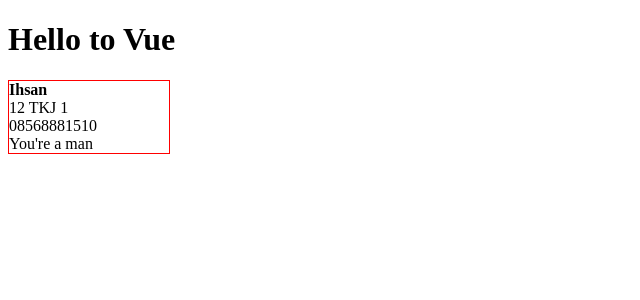
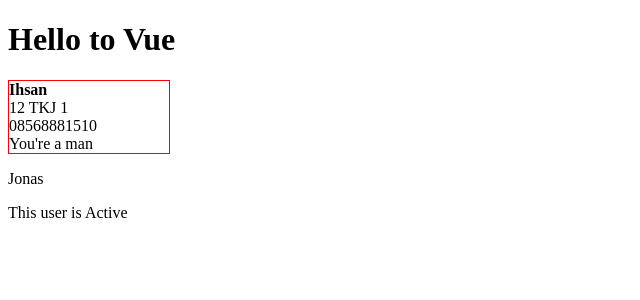
Before and after one commit to NeoGlanding/vue-component1, a Vue app: page / in a window 1280 px wide. Shown: the top 300 px of the page, without its empty margins (0-640 px from the left). Built offline with nearby package versions, Linux system fonts and the light colour scheme.

Commit message:
props binding

```diff
--- a/src/App.vue
+++ b/src/App.vue
@@ -1,15 +1,18 @@
 <template>
   <h1>Hello to Vue</h1>
   <Card is-man="1" name="Ihsan" school-class="12 TKJ 1" phone-number="08568881510" />
+  <Card2 :active="true" name="Jonas" />
 </template>
 
 <script>
 import Card from './components/Card.vue'
+import Card2 from './components/Card2.vue'
 
 export default {
   name: 'App',
   components: {
-    Card
+    Card,
+    Card2
   },
   methods: {
     getData(data) {
--- a/src/components/Card2.vue
+++ b/src/components/Card2.vue
@@ -0,0 +1,23 @@
+<template>
+    <div class="card">
+        <p>{{ name }}</p>
+        <p>{{ active ? 'This user is Active' : 'This user is inactive'}}</p>
+    </div>
+</template>
+
+<script>
+export default {
+    props: {
+        name: {
+            type: String,
+        },
+        active: {
+            type: Boolean,
+        }
+    }
+}
+</script>
+
+<style scoped>
+
+</style>
```
